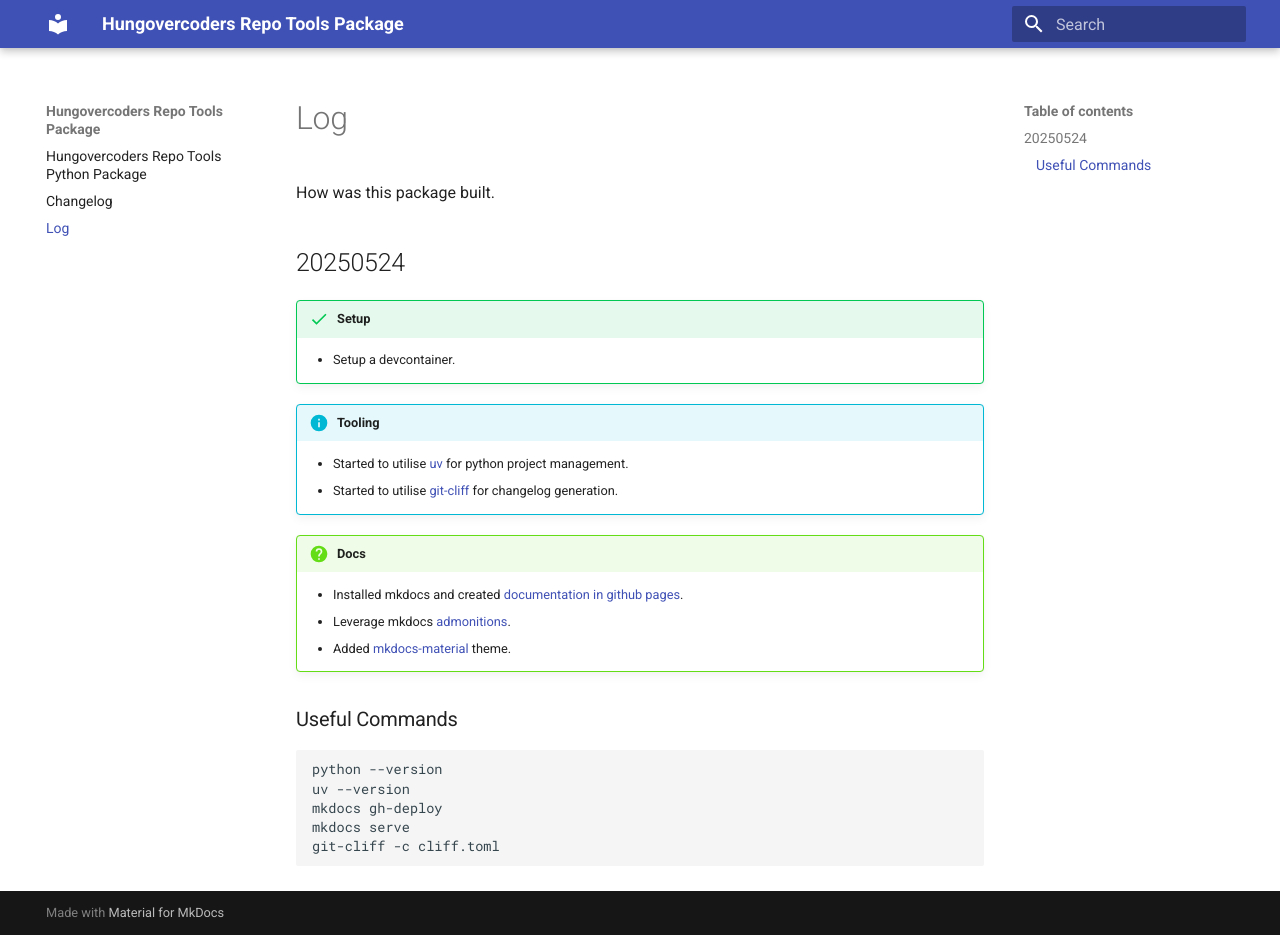
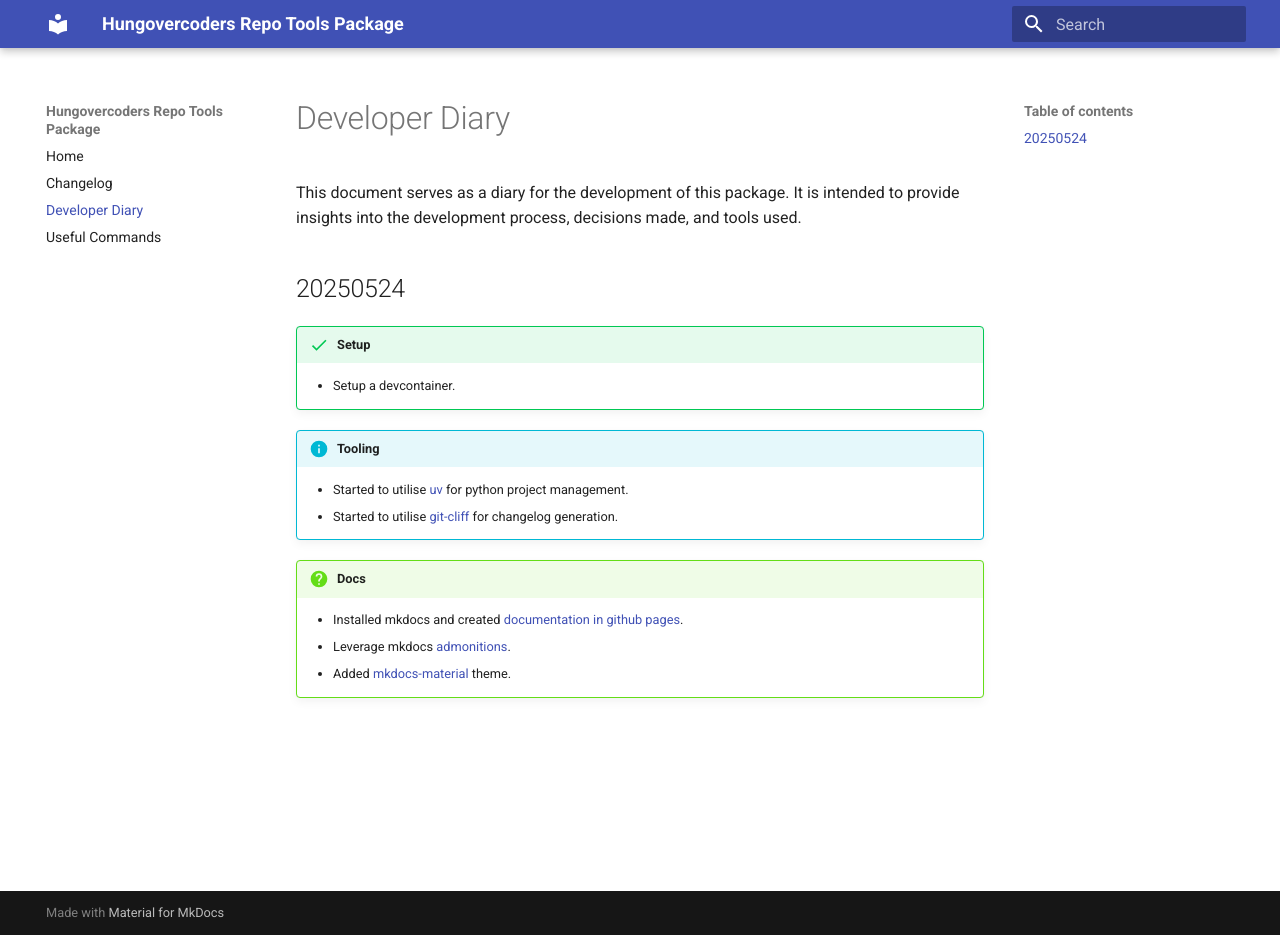
Before and after one commit to hungovercoders/repo.tools.package, an MkDocs documentation site: the page built from docs/dev_diary.md, in a window 1280 px wide and 935 px high. Built offline with MkDocs 1.6.1 and Material for MkDocs 9.7.7, drawn with Linux system fonts in a browser that asks for light colours.

Commit message:
Refactor documentation structure: enhance changelog clarity, add developer diary, and useful commands sections

````diff
--- a/docs/log.md
+++ b/docs/dev_diary.md
@@ -1,6 +1,6 @@
-# Log
+# Developer Diary
 
-How was this package built.
+This document serves as a diary for the development of this package. It is intended to provide insights into the development process, decisions made, and tools used.
 
 ## 20250524
 
@@ -15,13 +15,3 @@ How was this package built.
     - Installed mkdocs and created [documentation in github pages](https://www.mkdocs.org/user-guide/deploying-your-docs/).
     - Leverage mkdocs [admonitions](https://squidfunk.github.io/mkdocs-material/reference/admonitions/#supported-types).
     - Added [mkdocs-material](https://squidfunk.github.io/mkdocs-material/) theme.
-
-### Useful Commands
-
-```bash
-python --version
-uv --version
-mkdocs gh-deploy
-mkdocs serve
-git-cliff -c cliff.toml
-```
````
Also changed, not shown: docs/changelog.md (+2 -0 lines), docs/index.md (+3 -2 lines), docs/useful_commands.md (added, +9 -0 lines).
